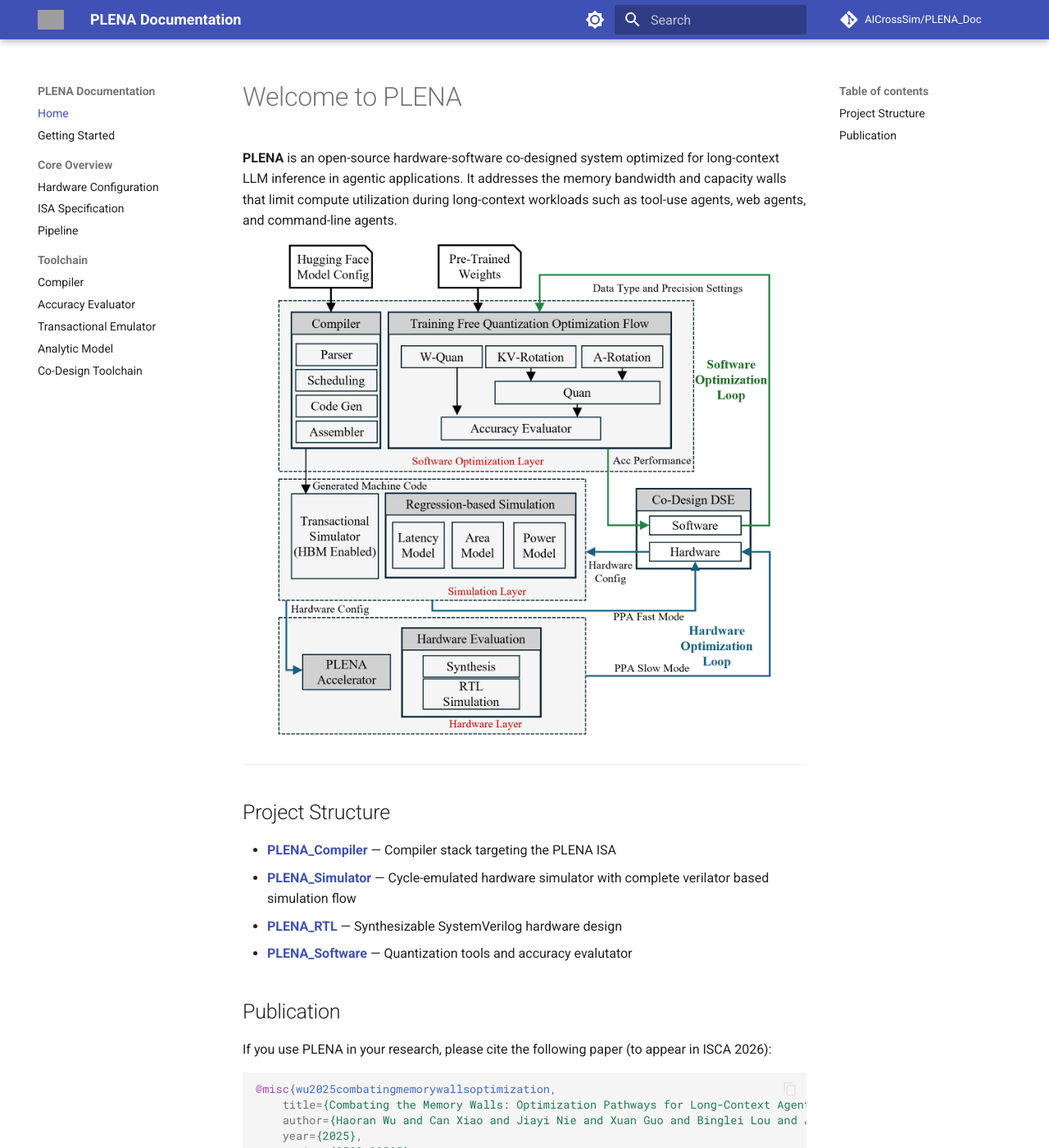
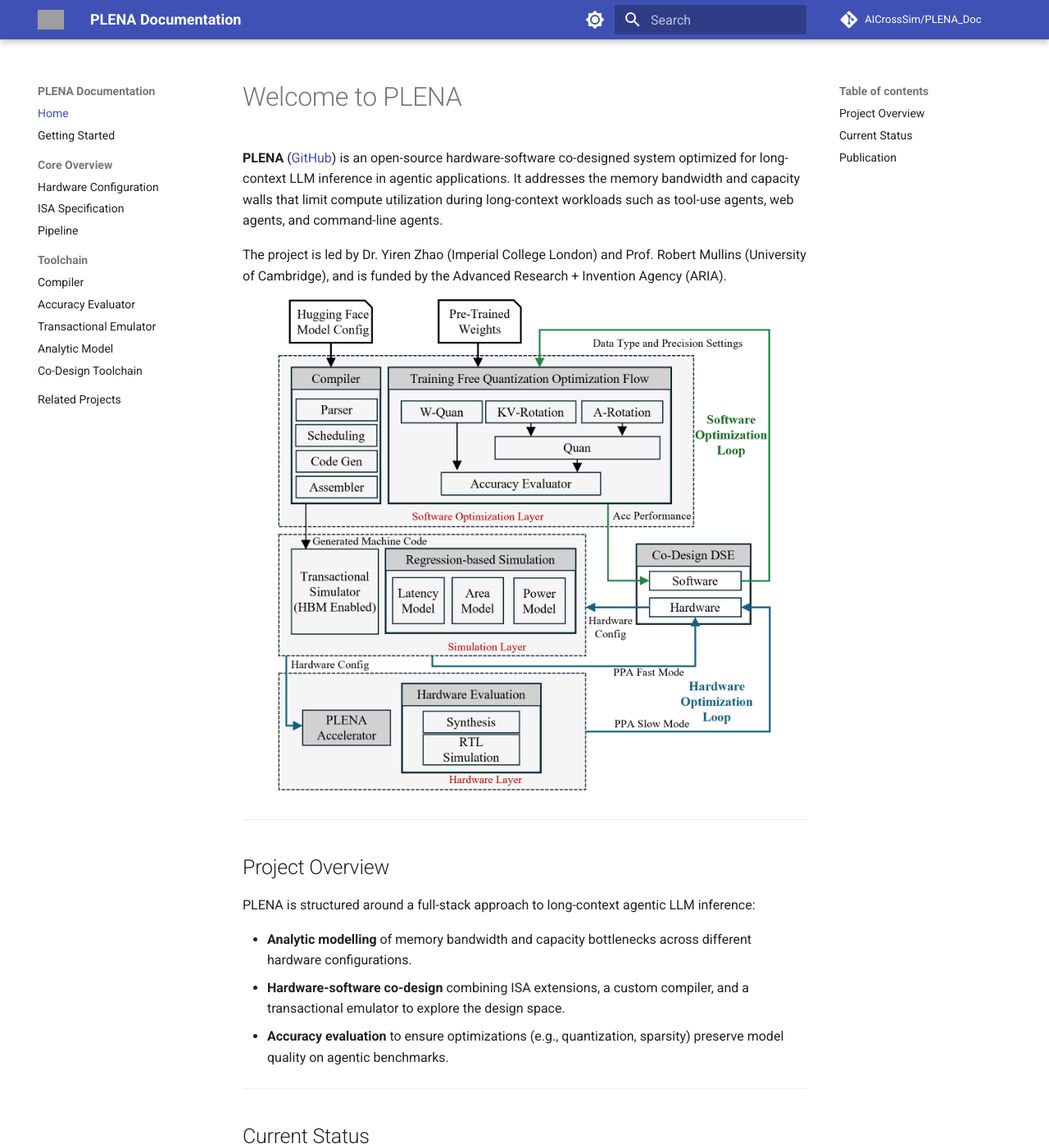
Before and after one commit to AICrossSim/PLENA_Doc, an MkDocs documentation site: the page built from doc/index.md, in a window 1280 px wide and 1400 px high. Shown: the whole window at 82% size. Built offline with MkDocs 1.6.1 and Material for MkDocs 9.7.7, drawn with Linux system fonts in a browser that asks for light colours; comment, search, counter and statistics services are not loaded; some of the changed text lies outside the part shown; grey boxes are pictures that could not be loaded.

Commit message:
related projects

```diff
--- a/doc/index.md
+++ b/doc/index.md
@@ -1,6 +1,8 @@
 # Welcome to PLENA
 
-**PLENA** is an open-source hardware-software co-designed system optimized for long-context LLM inference in agentic applications. It addresses the memory bandwidth and capacity walls that limit compute utilization during long-context workloads such as tool-use agents, web agents, and command-line agents.
+**PLENA** ([GitHub](https://github.com/AICrossSim/PLENA)) is an open-source hardware-software co-designed system optimized for long-context LLM inference in agentic applications. It addresses the memory bandwidth and capacity walls that limit compute utilization during long-context workloads such as tool-use agents, web agents, and command-line agents.
+
+The project is led by Dr. Yiren Zhao (Imperial College London) and Prof. Robert Mullins (University of Cambridge), and is funded by the Advanced Research + Invention Agency (ARIA).
 
 <div style="text-align: center;">
   <img src="figs/PLENA_Sys.png" alt="PLENA System Architecture" style="max-width: 90%;">
@@ -8,12 +10,28 @@
 
 ---
 
-## Project Structure
+## Project Overview
 
-- [**PLENA_Compiler**](https://github.com/AICrossSim/PLENA_Compiler) — Compiler stack targeting the PLENA ISA
-- [**PLENA_Simulator**](https://github.com/AICrossSim/PLENA_Simulator) — Cycle-emulated hardware simulator with complete verilator based simulation flow
-- [**PLENA_RTL**](https://github.com/AICrossSim/PLENA_RTL) — Synthesizable SystemVerilog hardware design
-- [**PLENA_Software**](https://github.com/AICrossSim/PLENA_Software) — Quantization tools and accuracy evalutator
+PLENA is structured around a full-stack approach to long-context agentic LLM inference:
+
+- **Analytic modelling** of memory bandwidth and capacity bottlenecks across different hardware configurations.
+- **Hardware-software co-design** combining ISA extensions, a custom compiler, and a transactional emulator to explore the design space.
+- **Accuracy evaluation** to ensure optimizations (e.g., quantization, sparsity) preserve model quality on agentic benchmarks.
+
+---
+
+## Current Status
+
+- ✅ Analytic model for long-context inference bottleneck analysis
+- ✅ ISA specification for PLENA accelerator
+- ✅ Compiler pipeline for mapping LLM operators to PLENA hardware
+- ✅ Transactional emulator for cycle-approximate simulation
+- ✅ Hardware-software co-design exploration framework
+- ✅ Accuracy evaluator with quantization and sparsity support
+- ⏹️ Full FPGA prototype integration
+- ⏹️ End-to-end agentic workload benchmarking on hardware
+
+---
 
 ## Publication
 
--- a/mkdocs.yml
+++ b/mkdocs.yml
@@ -59,6 +59,7 @@ nav:
       - Transactional Emulator: transactional_emulator.md
       - Analytic Model: analytic_model.md
       - Co-Design Toolchain: co_design.md
+  - Related Projects: related_projects.md
 
 extra:
   social:
```
Also changed, not shown: doc/related_projects.md (added, +21 -0 lines).
